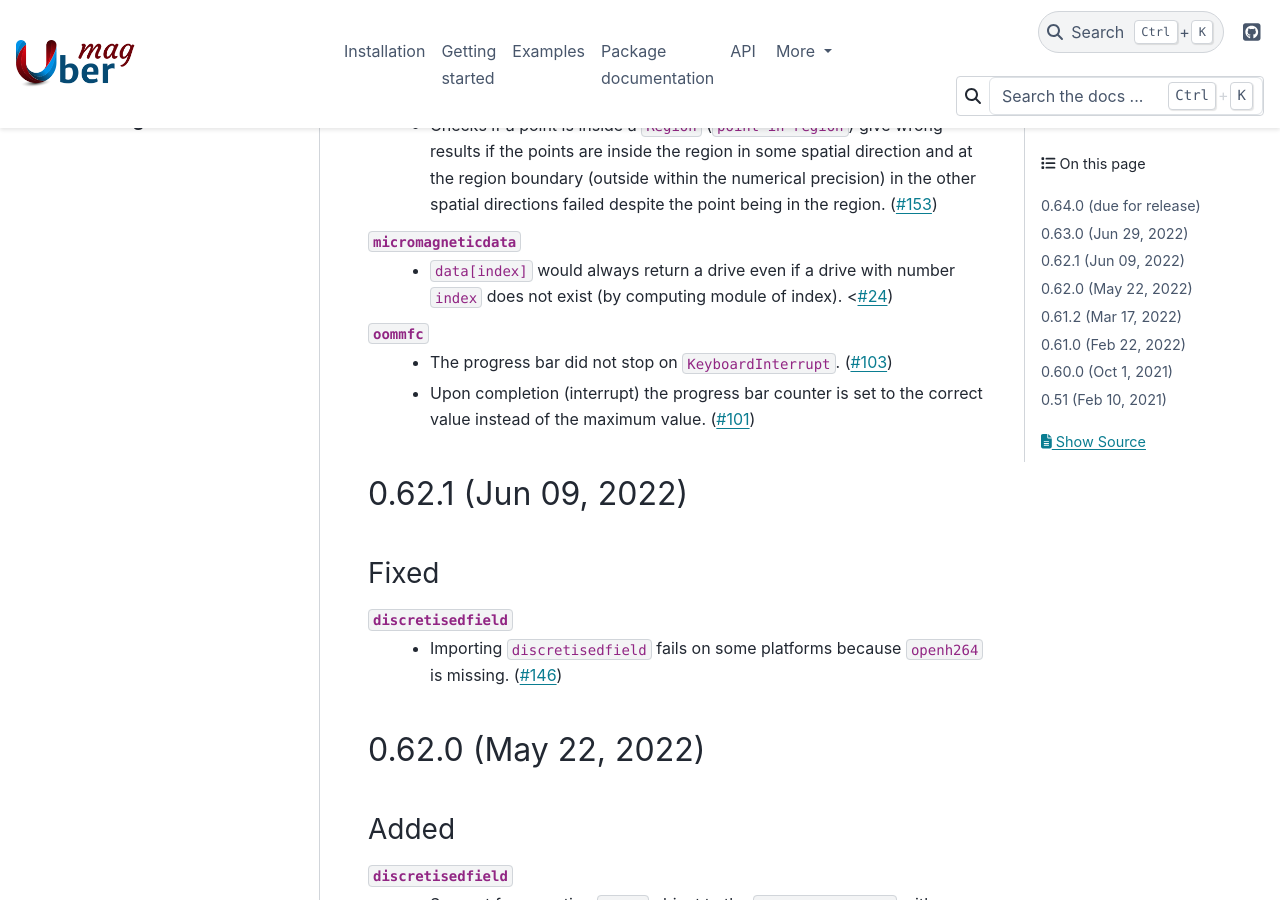
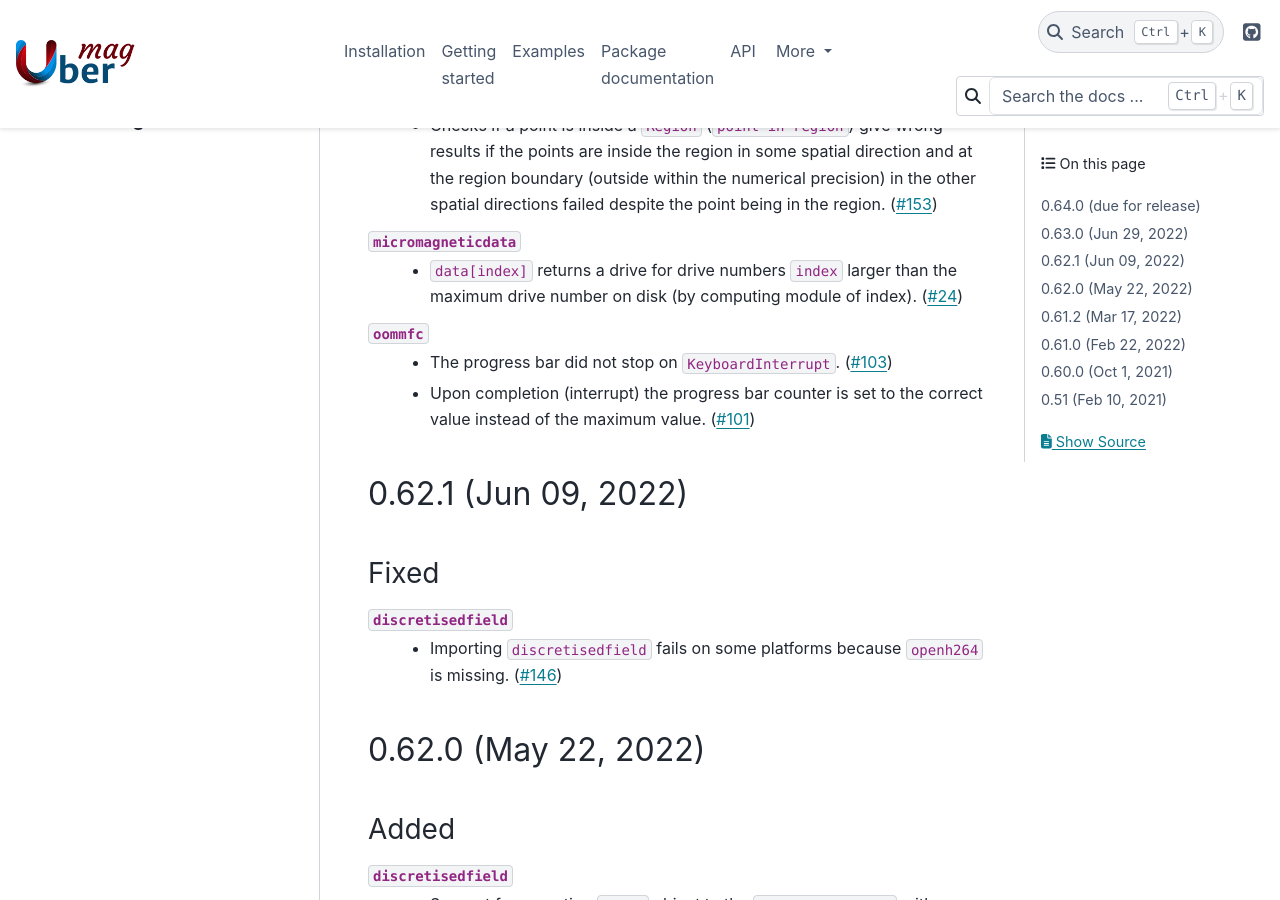
Before and after one commit to ubermag/ubermag.github.io, a Sphinx documentation site: the page built from source/changelog.rst, in a window 1280 px wide and 900 px high, scrolled down 2422 px. Built offline with Sphinx 7.4.7 and the PyData theme 0.15.4, drawn with Linux system fonts in a browser that asks for light colours; pages that are not in the unit, such as notebooks, are missing from menus.

Commit message:
Better explanation for a bug in micromagneticdata

```diff
--- a/source/changelog.rst
+++ b/source/changelog.rst
@@ -107,8 +107,8 @@ Fixed
     <https://github.com/ubermag/discretisedfield/pull/153>`__)
 
 ``micromagneticdata``
-  - ``data[index]`` would always return a drive even if a drive with number
-    ``index`` does not exist (by computing module of index). <`#24
+  - ``data[index]`` returns a drive for drive numbers ``index`` larger than the
+    maximum drive number on disk (by computing module of index). (`#24
     <https://github.com/ubermag/micromagneticdata/pull/24>`__)
 
 ``oommfc``
```
